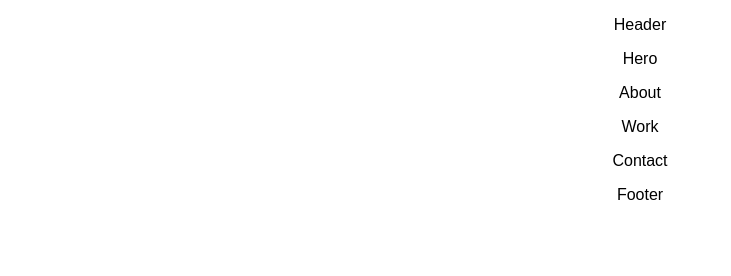
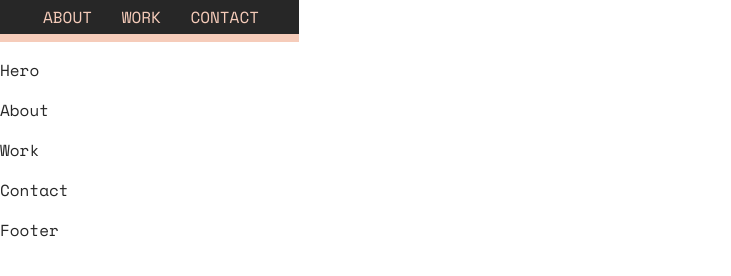
Before and after one commit to taydunworth/floral-web-layout, a React app: page / in a window 1280 px wide. Shown: the whole page, without its empty margins (0-731 px from the left). Built offline with nearby package versions, Linux system fonts and the light colour scheme; a web font is replaced by a local one.

Commit message:
Added fonts, added nav content and styling to Header

```diff
--- a/public/index.html
+++ b/public/index.html
@@ -10,6 +10,7 @@
     -->
     <link rel="manifest" href="%PUBLIC_URL%/manifest.json">
     <link rel="shortcut icon" href="%PUBLIC_URL%/favicon.ico">
+    <link href="https://fonts.googleapis.com/css?family=Rozha+One|Space+Mono:400,700" rel="stylesheet">
     <!--
       Notice the use of %PUBLIC_URL% in the tags above.
       It will be replaced with the URL of the `public` folder during the build.
--- a/src/App.css
+++ b/src/App.css
@@ -1,28 +1,29 @@
-.App {
-  text-align: center;
+body {
+  font-family: 'Space Mono', monospace;
+  color: #272727;
+  font-size: 16px;
 }
 
-.App-logo {
-  animation: App-logo-spin infinite 20s linear;
-  height: 80px;
+h1 {
+  font-family: 'Rozha One', serif;
 }
 
-.App-header {
-  background-color: #222;
-  height: 150px;
-  padding: 20px;
-  color: white;
+.header {
+  width: 20%;
+  background-color: #272727;
+  padding: 5px 40px 5px 3px;
+  border-bottom: 8px solid #F6CCBA;
 }
 
-.App-title {
-  font-size: 1.5em;
+.header ul {
+  display: flex;
+  justify-content: space-between;
+  list-style-type: none;
+  margin: 0;
 }
 
-.App-intro {
-  font-size: large;
+.header a {
+  color: #F6CCBA;
+  text-decoration: none;
+  text-transform: uppercase;
 }
-
-@keyframes App-logo-spin {
-  from { transform: rotate(0deg); }
-  to { transform: rotate(360deg); }
-}
--- a/src/components/Header.js
+++ b/src/components/Header.js
@@ -3,7 +3,13 @@ import React, { Component } from 'react';
 class Header extends Component {
   render() {
     return (
-      <p>Header</p>
+      <div className="header">
+        <ul>
+          <li><a href="#About">About</a></li>
+          <li><a href="#Work">Work</a></li>
+          <li><a href="#Contact">Contact</a></li>
+        </ul>
+      </div>
     );
   }
 }
--- a/src/index.css
+++ b/src/index.css
@@ -1,5 +1,4 @@
 body {
   margin: 0;
   padding: 0;
-  font-family: sans-serif;
 }
```
